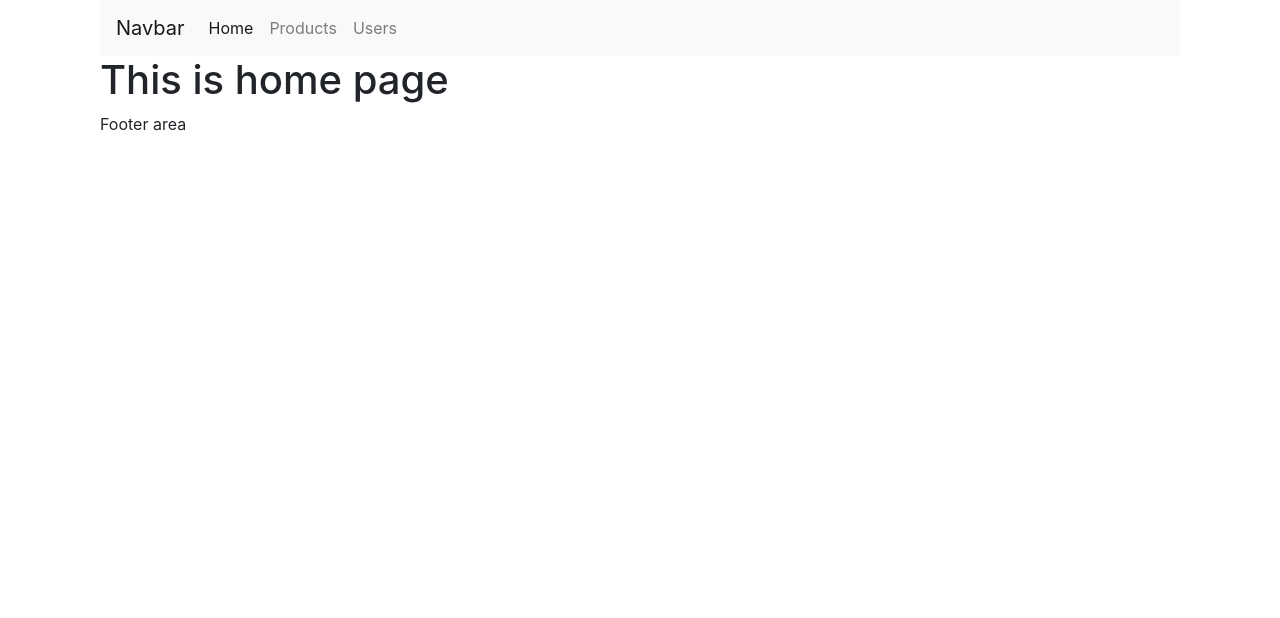
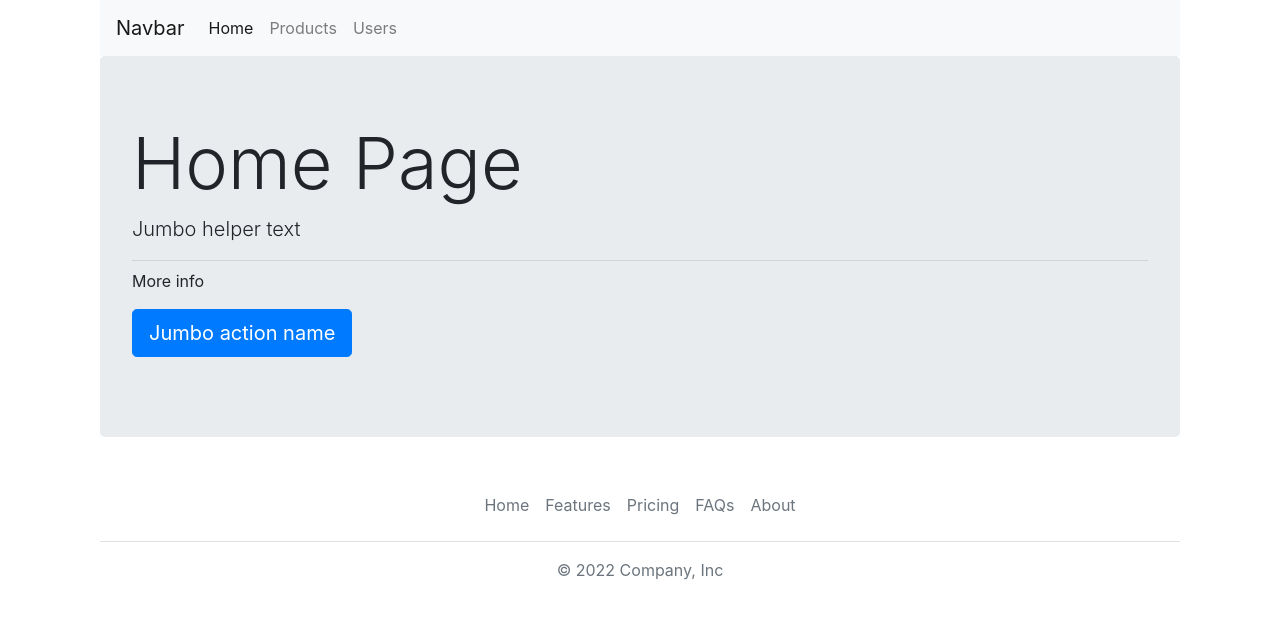
Before and after one commit to roobon/wdpf51_angular_crud, an Angular app: page / in a window 1280 px wide. Shown: the top 618 px of the page. Built offline with nearby package versions, Linux system fonts and the light colour scheme.

Commit message:
Added footer

```diff
--- a/src/app/app.component.html
+++ b/src/app/app.component.html
@@ -20,4 +20,15 @@
     </nav>
 </div>
 <router-outlet></router-outlet>
-<div class="container">Footer area</div>
+<div class="container">
+  <footer class="py-3 my-4">
+    <ul class="nav justify-content-center border-bottom pb-3 mb-3">
+      <li class="nav-item"><a href="#" class="nav-link px-2 text-muted">Home</a></li>
+      <li class="nav-item"><a href="#" class="nav-link px-2 text-muted">Features</a></li>
+      <li class="nav-item"><a href="#" class="nav-link px-2 text-muted">Pricing</a></li>
+      <li class="nav-item"><a href="#" class="nav-link px-2 text-muted">FAQs</a></li>
+      <li class="nav-item"><a href="#" class="nav-link px-2 text-muted">About</a></li>
+    </ul>
+    <p class="text-center text-muted">&copy; 2022 Company, Inc</p>
+  </footer>
+</div>
--- a/src/app/home/home.component.html
+++ b/src/app/home/home.component.html
@@ -1,4 +1,12 @@
 <div class="container">
-<h1>This is home page</h1>
+<div class="jumbotron">
+    <h1 class="display-3">Home Page</h1>
+    <p class="lead">Jumbo helper text</p>
+    <hr class="my-2">
+    <p>More info</p>
+    <p class="lead">
+        <a class="btn btn-primary btn-lg" href="Jumbo action link" role="button">Jumbo action name</a>
+    </p>
+</div>
 
 </div>
```
